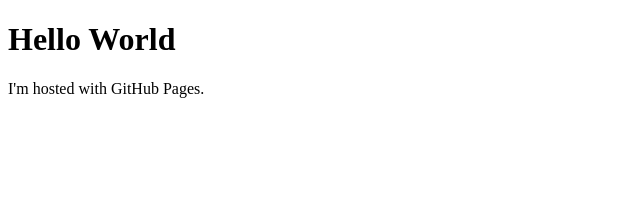
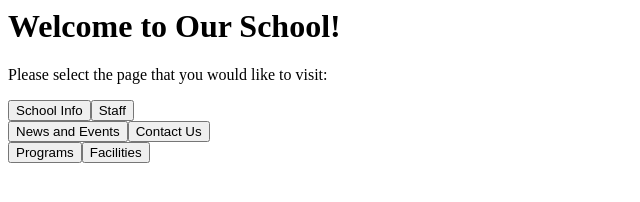
Before and after one commit to ippo1000/liceodemocrito, a plain HTML site: page index.html in a window 1280 px wide. Shown: the whole page, without its empty margins (0-640 px from the left). Drawn offline with Linux system fonts and the light colour scheme.

Commit message:
Update index.html

```diff
--- a/index.html
+++ b/index.html
@@ -1,7 +1,22 @@
-<!DOCTYPE html>
 <html>
-<body>
-<h1>Hello World</h1>
-<p>I'm hosted with GitHub Pages.</p>
-</body>
-</html>
+  <head>
+    <title>School Website</title>
+  </head>
+  <body>
+    <h1>Welcome to Our School!</h1>
+    <div>
+      <p>
+        Please select the page that you would like to visit:
+      </p>
+      <div style="display: flex; flex-direction: row;">
+        <a href="schoolInfo.html"><button>School Info</button></a>
+        <a href="staff.html"><button>Staff</button></a>
+      </div>
+      <div style="display: flex; flex-direction: row;">
+        <a href="news.html"><button>News and Events</button></a>
+        <a href="contact.html"><button>Contact Us</button></a>
+      </div>
+      <div style="display: flex; flex-direction: row;">
+        <a href="programs.html"><button>Programs</button></a>
+        <a href="facilities.html"><button>Facilities</button></a>
+      </div>
```
